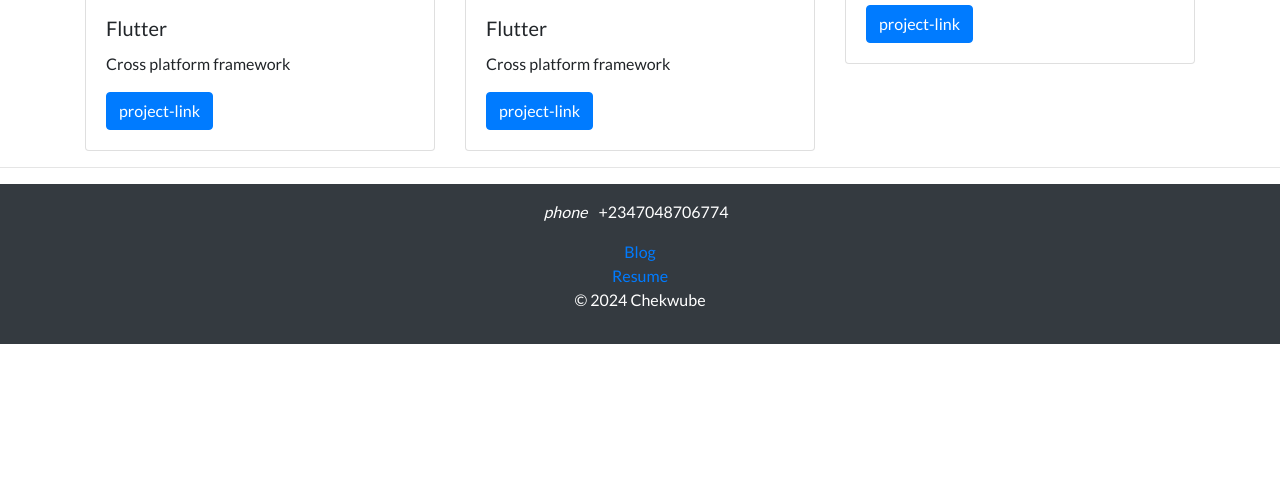
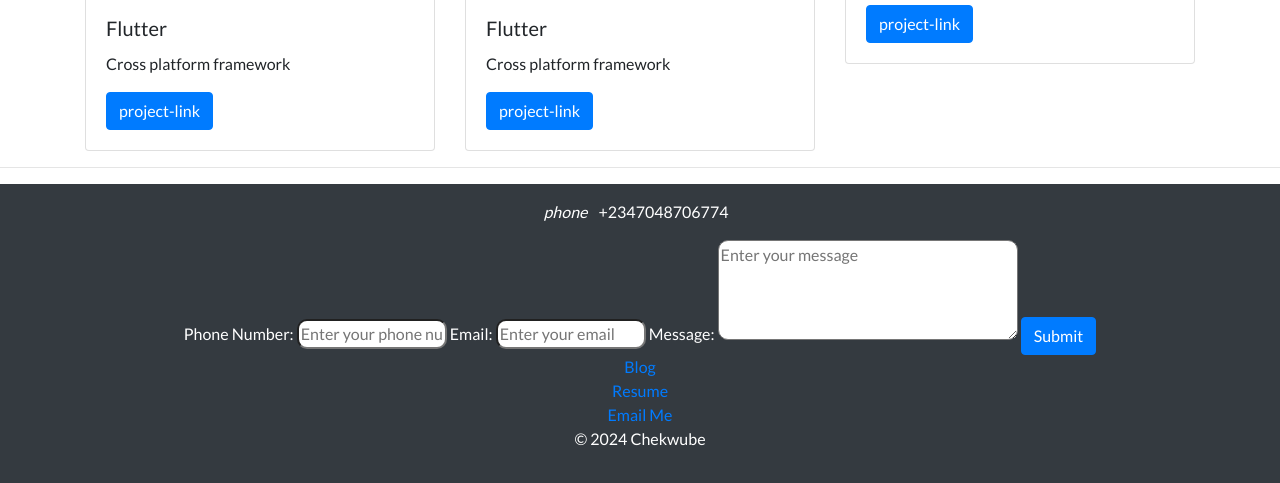
Before and after one commit to Xcheche/personal_portfolio, a Django app: page / in a window 1280 px wide. Shown: the part 1449-1932 px from the top of the page. Before the commit the page ends 1793 px from the top, so only its background shows below. Run offline with Django 5.2, Linux system fonts and the light colour scheme; data comes from the database, SQL or seed files in the repository; some libraries are stand-ins or nearby versions.

Commit message:
contact form added

```diff
--- a/portfolio/static/portfolio/custom.css
+++ b/portfolio/static/portfolio/custom.css
@@ -48,3 +48,26 @@ body {
   footer{
     text-align: center;
   }
+
+
+  .form{
+    display: block;
+    flex-direction: column;
+    align-items: center;
+
+  }
+  #message{
+    border-radius: 10px;
+    width: 300px;
+    height: 100px;
+  }
+
+  #email, #phone{
+    border-radius: 10px;
+    width: 150px;
+
+  }
+  .btn btn-primary{
+    border-radius: 10px;
+    width: 150px;
+  }
--- a/portfolio/static/portfolio/scroll-to-top.js
+++ b/portfolio/static/portfolio/scroll-to-top.js
@@ -16,3 +16,29 @@ scrollToTopBtn.addEventListener('click', () => {
     behavior: 'smooth'
   });
 });
+
+// form submision
+
+
+
+function submitForm(event) {
+  event.preventDefault();
+
+  // Assuming the form submission is successful
+  // You can add your own form submission logic here if needed
+
+  // Show the success message
+  var successMessage = document.getElementById("success-message");
+  successMessage.innerText = "Sent successfully!";
+  successMessage.style.display = "block";
+
+  // Set a timeout to hide the success message after 5 seconds
+  setTimeout(function () {
+    successMessage.style.display = "none";
+  }, 5000);
+
+  // Reset the form fields (optional)
+  event.target.reset();
+
+  return false;
+}
--- a/portfolio/templates/portfolio/base.html
+++ b/portfolio/templates/portfolio/base.html
@@ -69,7 +69,7 @@
 <footer class="container-fluid bg-dark text-white py-3">
   <div class="row">
     <div class="col">  <p>
-        <i class="bi bi-phone">phone</i> <a href="tel:+1234567890" class="text-white mx-2"> +2347048706774</a>
+        <i class="bi bi-phone">phone</i> <a href="tel:+2347048706774" class="text-white mx-2"> +2347048706774</a>
 
         <br>
 
@@ -79,8 +79,48 @@
   <button id="scroll-to-top" class="btn btn-primary">
     <i class="bi bi-arrow-up"> ^</i>
   </button>
+
+
+
+    <form class="form"
+    action="https://formspree.io/f/mknlgndv"
+    method="POST"
+    onsubmit="return submitForm(event)"
+  >
+    <label for="phone">Phone Number:</label>
+    <input
+      type="text"
+      id="phone"
+      name="phone"
+      placeholder="Enter your phone number"
+      required
+    />
+
+    <label for="email">Email:</label>
+    <input
+      type="email"
+      id="email"
+      name="_replyto"
+      placeholder="Enter your email"
+      required
+    />
+
+    <label for="message">Message:</label>
+    <textarea
+      id="message"
+      name="message"
+      placeholder="Enter your message"
+      required
+    ></textarea>
+
+    <button type="submit" class="btn btn-primary">Submit</button>
+
+  </form>
+  <div id="success-message" style="display: none"></div>
+
   <a href="{% url 'blog:all_blogs' %}" class="blog">Blog</a><br>
-  <a href="{% static 'portfolio/mycv.pdf' %}" class="resume">Resume</a>
+  <a href="{% static 'portfolio/mycv.pdf' %}" class="resume">Resume</a><br>
+  <a href="mailto:checheomenife@gmail.com" class="email">Email Me</a>
   <p>&copy; 2024 Chekwube</p>
 </footer>
 
```
